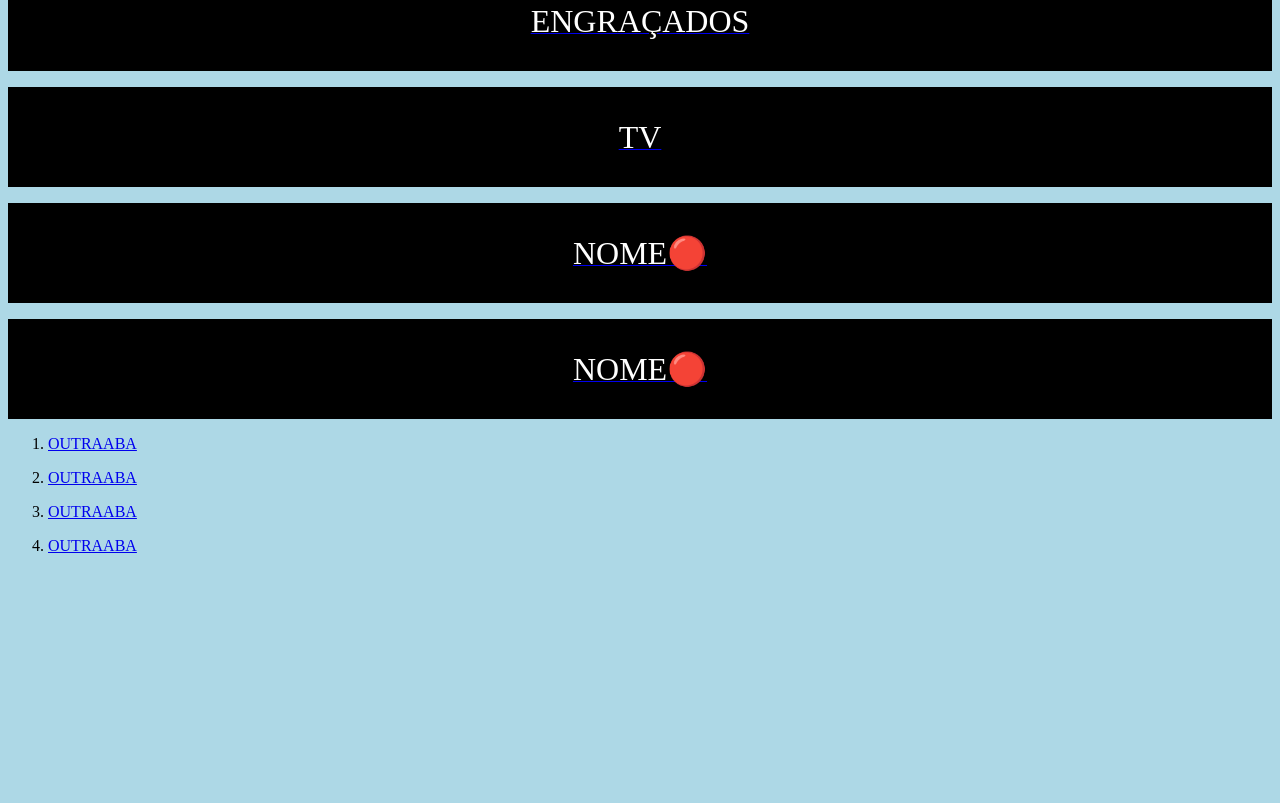
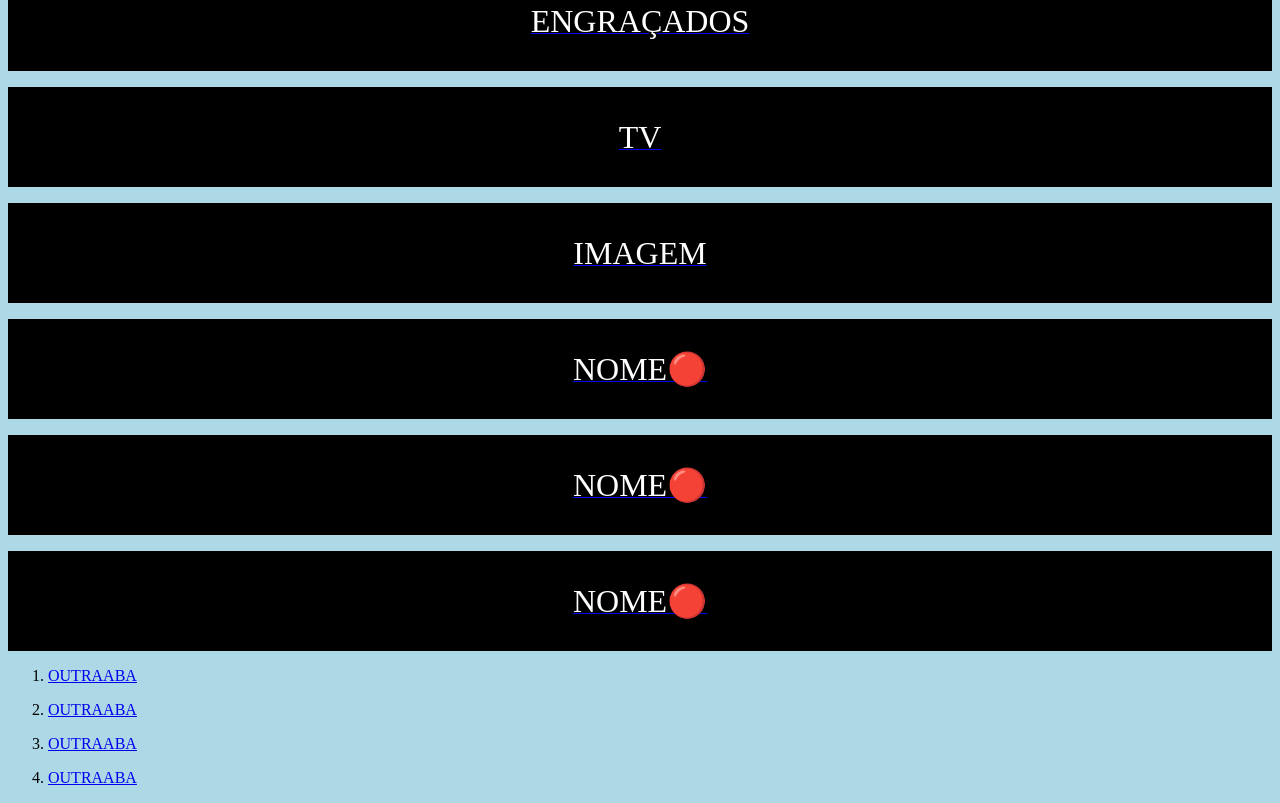
Before and after one commit to santos246/YOUTUBE-E-OUTROS, a plain HTML site: page index.html in a window 1280 px wide. Shown: the part 849-1652 px from the top of the page. Before the commit the page ends 1420 px from the top, so only its background shows below. Drawn offline with Linux system fonts and the light colour scheme.

Commit message:
Add files via upload

```diff
--- a/index.html
+++ b/index.html
@@ -27,12 +27,21 @@
 <a href="TV/1 - Copia.html" target="_self">
 <div height="100" style="background-color: #000000;line-height: 100px;text-align: center;"><p style="color: white"><FONT SIZE=+3>TV</FONT></p></div></a>
 <!------------------------------------------------------>
+<a href="IMAGEM/1 - Copia.html" target="_self">
+<div height="100" style="background-color: #000000;line-height: 100px;text-align: center;"><p style="color: white"><FONT SIZE=+3>IMAGEM</FONT></p></div></a>
+<!------------------------------------------------------>
 <a href="PASTA🔴/1 - Copia.html" target="_self">
 <div height="100" style="background-color: #000000;line-height: 100px;text-align: center;"><p style="color: white"><FONT SIZE=+3>NOME🔴</FONT></p></div></a>
 <!------------------------------------------------------>
 <a href="PASTA🔴/1 - Copia.html" target="_self">
 <div height="100" style="background-color: #000000;line-height: 100px;text-align: center;"><p style="color: white"><FONT SIZE=+3>NOME🔴</FONT></p></div></a>
 <!------------------------------------------------------>
+<a href="PASTA🔴/1 - Copia.html" target="_self">
+<div height="100" style="background-color: #000000;line-height: 100px;text-align: center;"><p style="color: white"><FONT SIZE=+3>NOME🔴</FONT></p></div></a>
+<!------------------------------------------------------>
+
+
+
 
 
 
```
